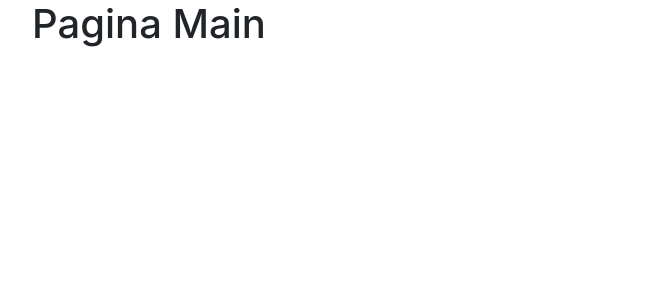
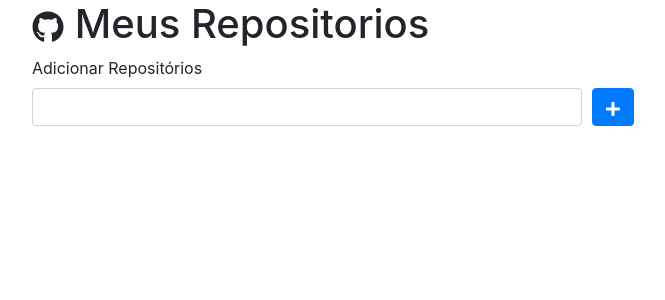
Before and after one commit to ollyvergithub/CursoUdemyReactDoZeroAoAvancado, a React (Create React App) app in the folder projeto-repositorio-com-hooks/: page / in a window 1280 px wide. Shown: the top 300 px of the page, without its empty margins (53-718 px from the left). Built offline with nearby package versions, Linux system fonts and the light colour scheme.

Commit message:
Adicionando react-icons (Vem com várias famílias de icones) e estilizando a Main com Form

```diff
--- a/projeto-repositorio-com-hooks/package.json
+++ b/projeto-repositorio-com-hooks/package.json
@@ -8,6 +8,7 @@
     "@testing-library/user-event": "^7.2.1",
     "react": "^16.12.0",
     "react-dom": "^16.12.0",
+    "react-icons": "^3.8.0",
     "react-router-dom": "^5.1.2",
     "react-scripts": "3.3.0"
   },
--- a/projeto-repositorio-com-hooks/src/pages/Main/index.js
+++ b/projeto-repositorio-com-hooks/src/pages/Main/index.js
@@ -1,9 +1,24 @@
 import React from "react";
+import {FaGithub, FaPlus} from 'react-icons/fa'
 
 export default function Main() {
     return (
         <div className="container">
-            <h1>Pagina Main</h1>
+            <h1><FaGithub size={32}/> Meus Repositorios</h1>
+
+            <form>
+                <div className="form-row align-items-center">
+                    <div className="col-12 col-md-6">
+                        <label htmlFor="add_repos">Adicionar Repositórios</label>
+                        <input type="text" className="form-control mb-2" id="add_repos"/>
+                    </div>
+
+                    <div className="col-auto">
+                        <button type="submit" className="btn btn-primary mt-4"><FaPlus/></button>
+                    </div>
+                </div>
+            </form>
+
         </div>
     )
 
```
Also changed, not shown: 1 other file (tests, documents, lock files or other folders).
